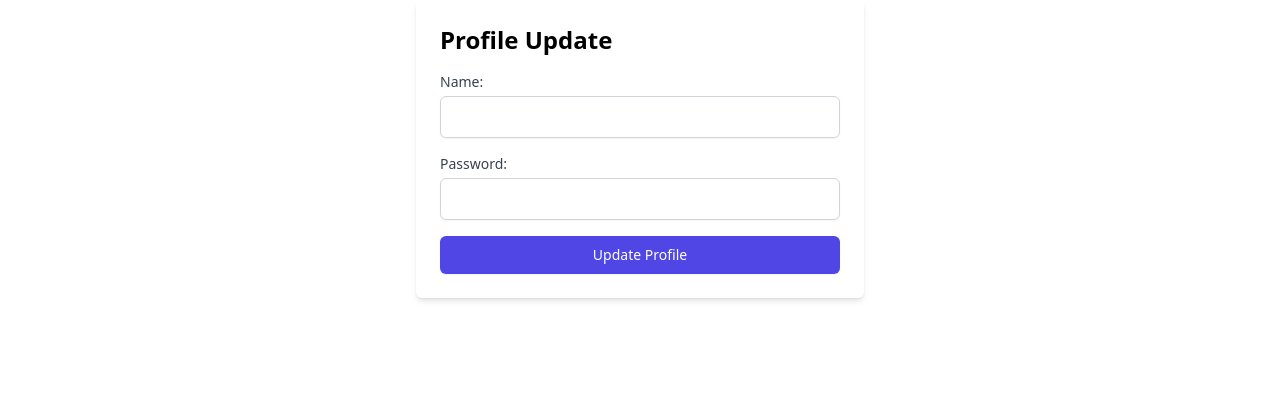
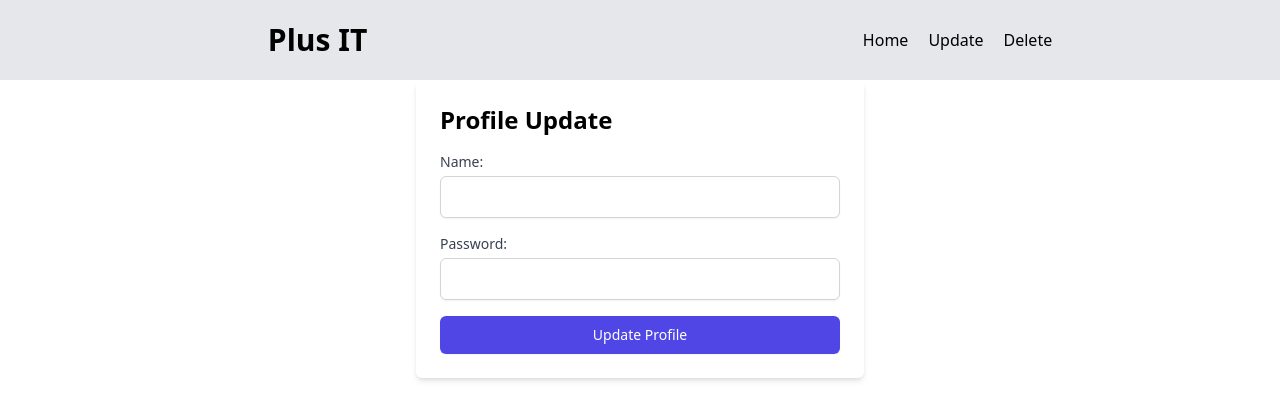
Before and after one commit to naseefhassan/Plus-IT-Park, a React (Vite) app: page /profile in a window 1280 px wide. Shown: the top 420 px of the page. Built offline with nearby package versions, Linux system fonts and the light colour scheme.

Commit message:
user account deleted

```diff
--- a/src/Components/Header.jsx
+++ b/src/Components/Header.jsx
@@ -1,13 +1,16 @@
 import React from "react";
 import { Link } from "react-router-dom";
+import axiosInstance from "../api/axios";
+import { useNavigate } from "react-router-dom";
 
 function Header() {
+  const navigate = useNavigate();
   const Handledelete = async () => {
     try {
-      const response = await axiosInstance.delete("/api/delete-user");
-      console.log(response);
+      await axiosInstance.delete("/api/delete-user");
+      navigate("/");
     } catch (error) {
-        console.error(error);
+      console.error(error);
     }
   };
 
@@ -16,10 +19,13 @@ function Header() {
       <div className="h-20  bg-gray-200 flex justify-around items-center">
         <div className="text-3xl font-bold px-10">Plus IT</div>
         <div className="flex gap-5">
+          <Link to={"/home"}>
+            <button>Home</button>
+          </Link>
           <Link to={"/profile"}>
-            <button className="bg-orange-900 p-2">Update</button>
+            <button className="">Update</button>
           </Link>
-          <button onClick={Handledelete} className="bg-orange-900 p-2">
+          <button onClick={Handledelete} className="">
             Delete
           </button>
         </div>
--- a/src/Components/Login.jsx
+++ b/src/Components/Login.jsx
@@ -1,8 +1,10 @@
 import React, { useState } from "react";
 import { Link } from "react-router-dom";
-import axiosInstance from "../api/axios"; // Import your axios instance
+import axiosInstance from "../api/axios";
+import { useNavigate } from "react-router-dom";
 
 function Login() {
+  const navigate = useNavigate();
   const [loginData, setLoginData] = useState({
     email: "",
     password: "",
@@ -19,9 +21,9 @@ function Login() {
   const Submit = async (e) => {
     e.preventDefault();
     try {
-        console.log(loginData);
-    const email = loginData.email;
-    const password = loginData.password;
+      console.log(loginData);
+      const email = loginData.email;
+      const password = loginData.password;
 
       const response = await axiosInstance.post("/api/login", {
         email,
@@ -29,6 +31,7 @@ function Login() {
       });
       const token = response.data.token;
       localStorage.setItem("token", token);
+      navigate("/home");
     } catch (error) {
       console.error(error);
     }
--- a/src/Components/Profile.jsx
+++ b/src/Components/Profile.jsx
@@ -1,5 +1,6 @@
 import React, { useState } from "react";
 import axiosInstance from "../api/axios";
+import Header from "./Header";
 
 function Profile() {
   const [name, setName] = useState("");
@@ -27,6 +28,7 @@ function Profile() {
 
   return (
     <>
+      <Header />
       <div className="max-w-md mx-auto  p-6 bg-white rounded-md shadow-md">
         <h2 className="text-2xl font-semibold mb-4">Profile Update</h2>
         <form onSubmit={handleSubmit}>
--- a/src/Components/Signup.jsx
+++ b/src/Components/Signup.jsx
@@ -4,6 +4,7 @@ import { Link } from "react-router-dom";
 import { useNavigate } from "react-router-dom";
 
 function Signup() {
+  const navigate = useNavigate();
   const [err, errmsg] = useState("");
   const [UserData, SetUserData] = useState({
     username: "",
@@ -36,7 +37,7 @@ function Signup() {
       });
       const token = response.data.token;
       localStorage.setItem("token", token);
-
+      navigate("/home");
     } catch (error) {
       console.error(error);
     }
--- /dev/null
+++ b/src/RouteGuard/AuthGuard.jsx
@@ -0,0 +1,14 @@
+import React, { useEffect } from 'react'
+
+function AuthGuard() {
+    useEffect(()=>{
+        const ProtectedRoute = async ()=>{
+
+        }
+    })
+  return (
+    <div>AuthGuard</div>
+  )
+}
+
+export default AuthGuard
```
